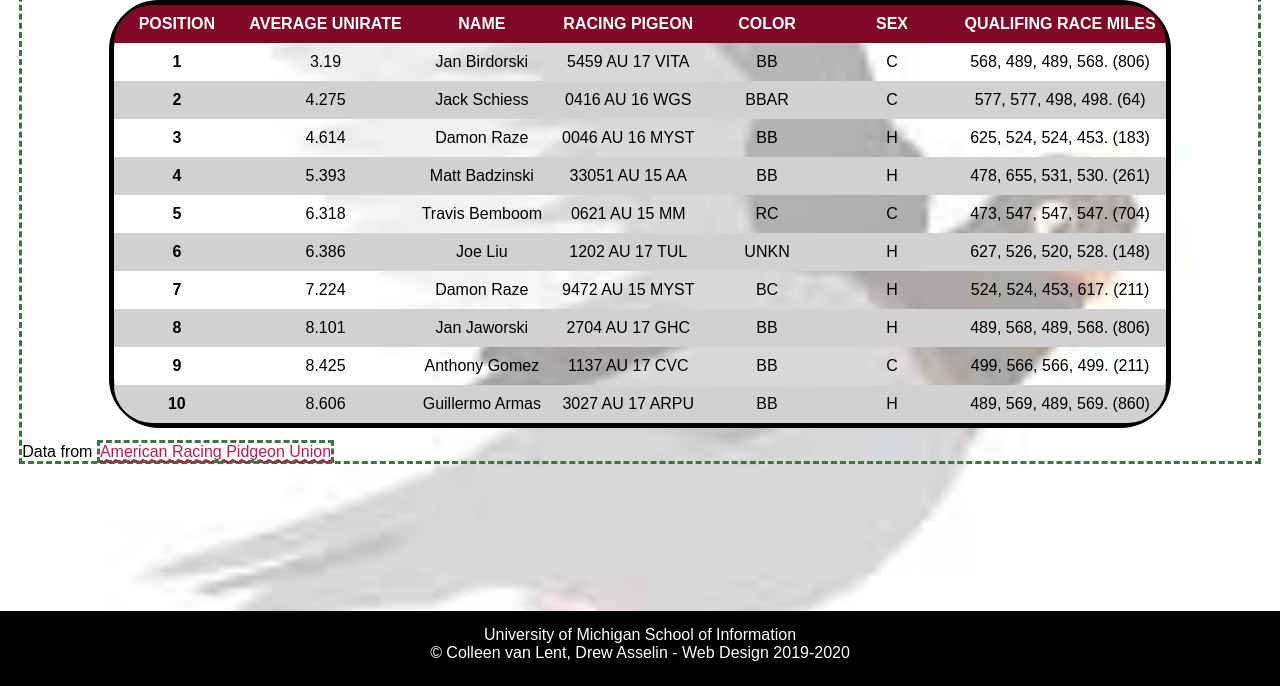
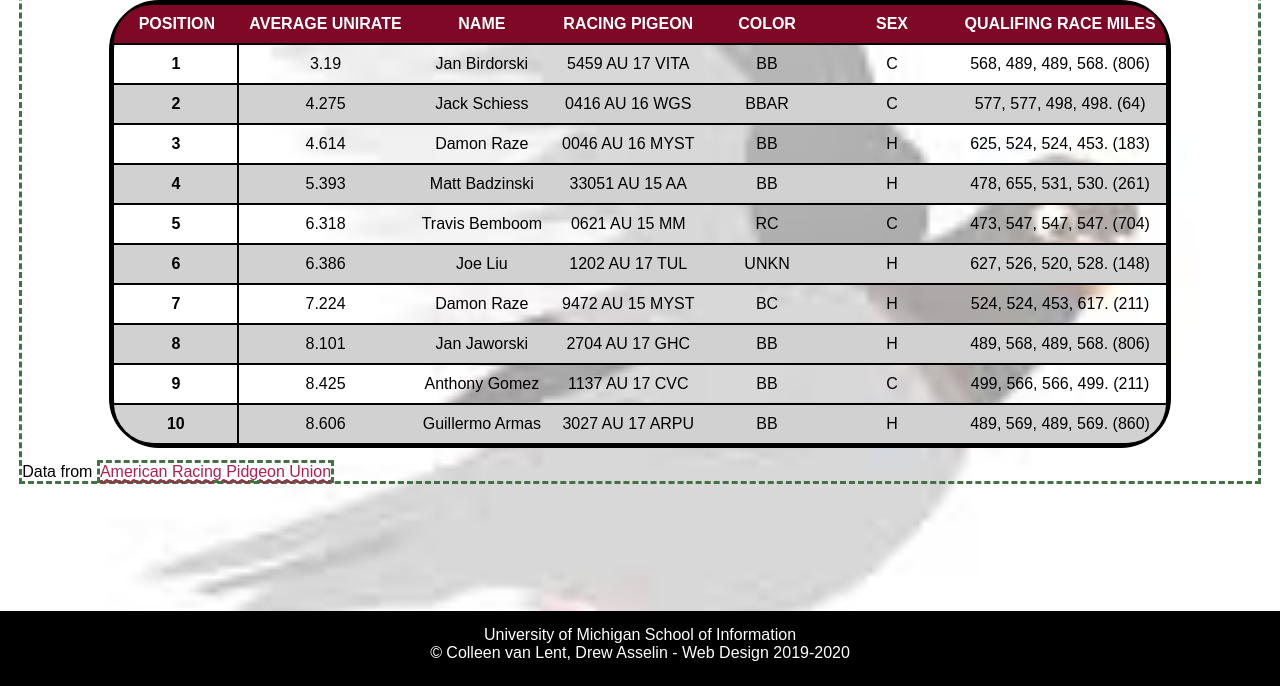
Before and after one commit to epotocsky/homework4-2021, a plain HTML site: page index.html in a window 1280 px wide. Shown: the part 114-800 px from the top of the page. Drawn offline with Linux system fonts and the light colour scheme; a web font is replaced by a local one.

Commit message:
Update style.css

```diff
--- a/css/style.css
+++ b/css/style.css
@@ -70,7 +70,7 @@ a{
 
 td{
 text-align: center;
-border-top: 2px #000000;
+border-top: 2px solid black;
 padding: 10px 10px;
 vertical-align: middle;
 }
@@ -88,8 +88,8 @@ vertical-align: middle;
 }
 
 .rowhead{
-  border-top: 2px #000000;
-  border-right: 2px #000000;
+  border-top: 2px solid black;
+  border-right: 2px solid black;
   padding: 10px 10px;
   vertical-align: middle;
   text-align: center;
@@ -132,7 +132,7 @@ tbody tr:nth-child(even){
 }
 
 tbody tr:hover{
-  background-color: rgba(255, 255, 255, 0.25);
+  background-color: rgba(126, 8, 37, 0.25);
 }
 
 
```
